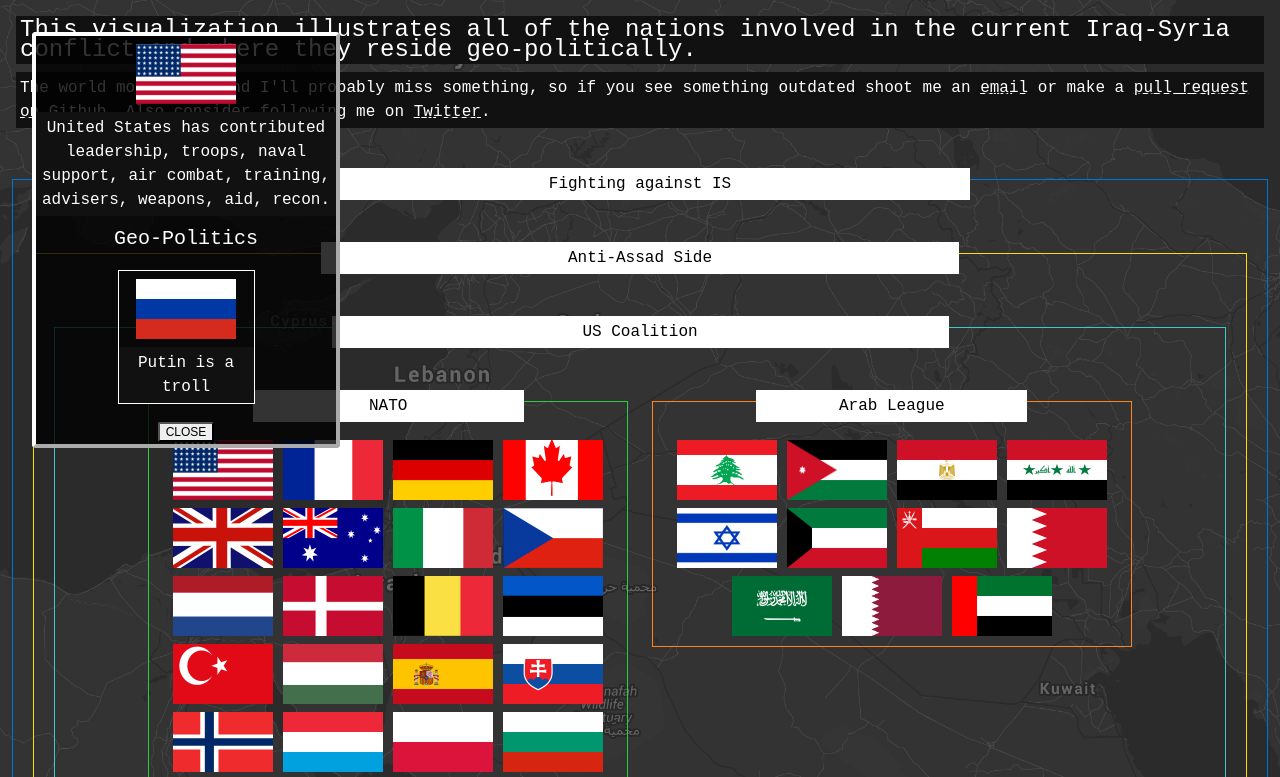
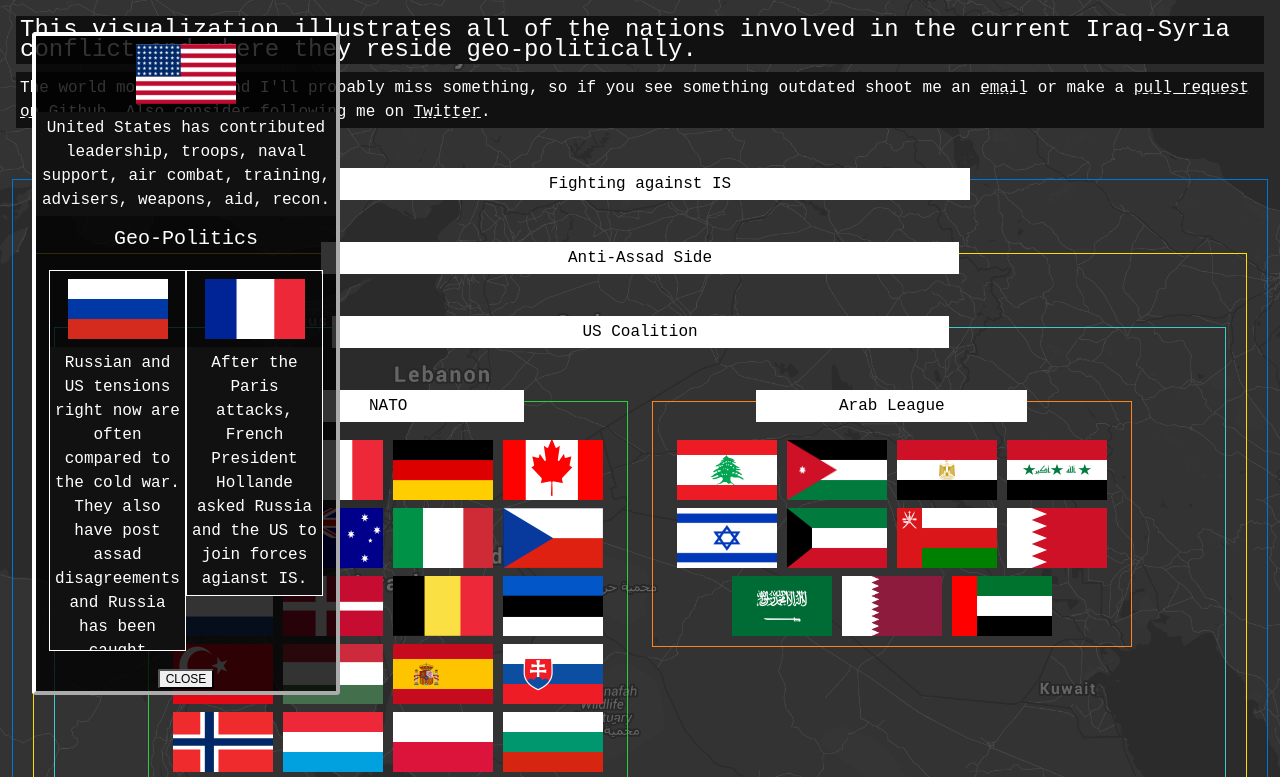
Before and after one commit to deadlybutter/syriacivilwar, a website: page index.html in a window 1280 px wide. Both pictures are taken after a click on the element 223 px from the left and 474 px from the top of the page. Shown: the top 777 px of the page. Drawn offline with Linux system fonts and the light colour scheme.

Commit message:
Adds politics stuff

```diff
--- a/data.json
+++ b/data.json
@@ -353,11 +353,19 @@
     "geo_politics": [
       {
         "country": ["RUS", "USA"],
-        "reason": "Putin is a troll"
+        "reason": "Russian and US tensions right now are often compared to the cold war. They also have post assad disagreements and Russia has been caught attacking US backed rebels."
       },
       {
         "country": ["RUS", "TUR"],
-        "reason": "HEY THATS MY LAND"
+        "reason": "Turkey and Russia are having several disputes. One being Turkey shooting down a Russian jet that allegedly flew over there airspace"
+      },
+      {
+        "country": ["RUS", "FRA", "USA"],
+        "reason": "After the Paris attacks, French President Hollande asked Russia and the US to join forces agianst IS."
+      },
+      {
+        "country": ["DEU", "FRA"],
+        "reason": "Germany is sending a frigate to work alongside the French aircraft carrier Charles de Gaulle"
       }
     ]
 }
--- a/main.js
+++ b/main.js
@@ -80,7 +80,7 @@
   description += ".";
 
   $('.modal-controller').css('display', 'block');
-  $('.modal-host-flag').attr('country', country.letterCode);
+  $('.modal-host-flag').attr('country', country.letter_code);
   $('.modal-host-flag').attr('src', 'flags/' + country.letter_code + '.png');
   $('.modal-description').text(description);
 
--- a/style.css
+++ b/style.css
@@ -85,6 +85,8 @@
     left: 32px;
     cursor: url("cursor.png"), auto;
     text-align: center;
+    max-height: 90%;
+    overflow-y: scroll;
 }
 
 .modal img {
@@ -120,6 +122,9 @@
   width: 45%;
   margin: 16px auto;
   display: inline-block;
+  max-height: 379px;
+  overflow-y: scroll;
+  vertical-align:top;
 }
 
 .map {
```
